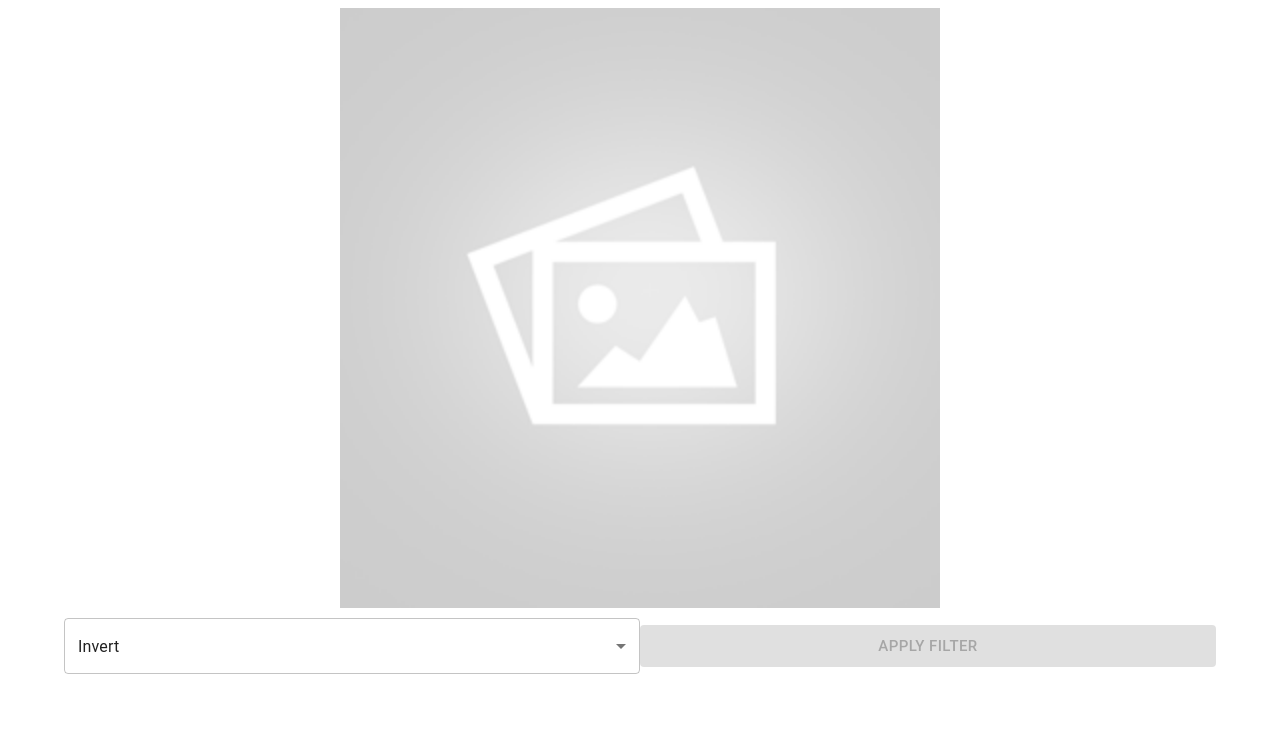
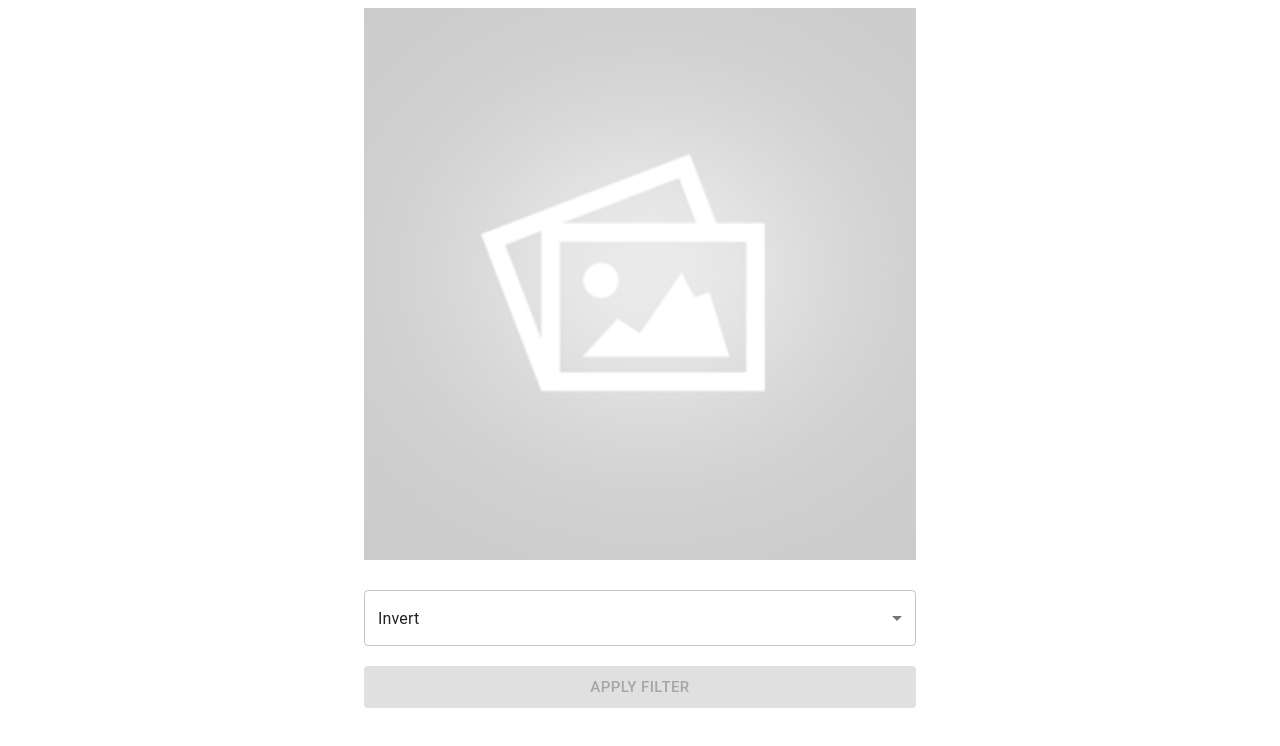
Before and after one commit to matiasmicheletto/image-processing-app, a React (Vite) app: page / in a window 1280 px wide. Shown: the top 746 px of the page. Built offline with nearby package versions, Linux system fonts and the light colour scheme.

Commit message:
Refactor filter functions

```diff
--- a/src/App.jsx
+++ b/src/App.jsx
@@ -1,14 +1,14 @@
 import React, { useState, createRef } from 'react';
 import { Container, Button, Grid, Select, MenuItem } from '@mui/material';
 import defaultImage from './assets/empty-image.png';
-import { invert, borders, smooth } from './imageProcessing';
-
+import filter from './imageProcessing';
 
 const App = () => {
 
     const [image, setImage] = useState(defaultImage);
     const [statusCode, setStatusCode] = useState(0); // 0: no image, 1: loading, 2: ready, 3: processed
     const [filterName, setFilterName] = useState("invert");
+    const [elapsed, setElapsed] = useState(-1);
     const inputFile = createRef(null);
 
     const handleUploadImage = e => {
@@ -26,40 +26,26 @@ const App = () => {
             setImage(defaultImage);
             setStatusCode(0);
         }
+        setElapsed(-1);
     };
 
     const handleFilterImage = () => { // Btn callback
-
-        let filter = ()=>{};
-        switch(filterName){
-            case "invert":
-                filter = invert;
-                break;
-            case "borders":
-                filter = borders;
-                break;
-            case "smooth":
-                filter = smooth;
-                break;
-            default:
-                filter = invert;
-        }
-
-        filter(image)
+        filter(image, filterName)
         .then(result => {
-            setImage(result);
+            setImage(result.image);
+            setElapsed(result.elapsed);
             setStatusCode(3);
             inputFile.current.value = ""; // Clear input file to allow user to upload the same image
         });
     };
 
     const handleFilterChange = e => {
-        console.log(e.target.value);
         setFilterName(e.target.value);
+        setStatusCode(2);
     };
 
     return(
-        <Container>
+        <Container style={{maxWidth: "600px", margin: "0 auto"}}>
             <Grid
                 container
                 justifyContent="center"
@@ -72,26 +58,28 @@ const App = () => {
                         accept="image/*"
                         ref={inputFile}
                         onChange={handleUploadImage} />
+                    {elapsed > -1 &&
+                        <span style={{textAlign:"right", width:"100%"}}>
+                            Processing time: {elapsed} ms
+                        </span>
+                    }
             </Grid>
             <Grid
                 container
-                direction="row"
+                direction="column"
                 justifyContent="center"
                 alignItems="center"
                 style={{marginTop:"10px"}}>
-                    <Grid item xs={12} sm={6}>
                     <Select
-                            style={{width: "100%"}}
+                        style={{width: "100%", marginTop: "20px"}}
                         value={filterName}
                         onChange={handleFilterChange}>
                         <MenuItem value="invert">Invert</MenuItem>
-                            <MenuItem value="borders">Borders</MenuItem>
+                        <MenuItem value="sobel">Sobel</MenuItem>
                         <MenuItem value="smooth">Smooth</MenuItem>
                     </Select>
-                    </Grid>
-                    <Grid item xs={12} sm={6}>
                     <Button
-                            style={{width: "100%"}}
+                        style={{width: "100%", marginTop: "20px"}}
                         size="large"
                         variant="contained"
                         onClick={handleFilterImage}
@@ -99,7 +87,6 @@ const App = () => {
                             Apply filter
                     </Button>
             </Grid>
-            </Grid>
         </Container>
     );
 };
--- a/src/imageProcessing.js
+++ b/src/imageProcessing.js
@@ -1,3 +1,48 @@
+// Kernels
+
+const sobel3h = [
+    [-1, 0, 1],
+    [-2, 0, 2],
+    [-1, 0, 1]
+];
+const sobel3v = [
+    [-1, -2, -1],
+    [0, 0, 0],
+    [1, 2, 1]
+];
+const sobel5h = [
+    [2, 2, 4, 2, 2],
+    [1, 1, 2, 1, 1],
+    [0, 0, 0, 0, 0],
+    [-1, -1, -2, -1, -1],
+    [-2, -2, -4, -2, -2]
+];
+const sobel5v = [
+    [2, 1, 0, -1, -2],
+    [2, 1, 0, -1, -2],
+    [4, 2, 0, -2, -4],
+    [2, 1, 0, -1, -2],
+    [2, 1, 0, -1, -2]
+];
+const gse = [
+    [0, 0, 1, 2, 1, 0, 0],
+    [0, 3, 13, 22, 13, 3, 0],
+    [1, 13, 59, 97, 59, 13, 1],
+    [2, 22, 97, 159, 97, 22, 2],
+    [1, 13, 59, 97, 59, 13, 1],
+    [0, 3, 13, 22, 13, 3, 0],
+    [0, 0, 1, 2, 1, 0, 0]
+];
+const ones7 = [
+   [1, 1, 1, 1, 1, 1, 1],
+   [1, 1, 1, 1, 1, 1, 1],
+   [1, 1, 1, 1, 1, 1, 1],
+   [1, 1, 1, 1, 1, 1, 1],
+   [1, 1, 1, 1, 1, 1, 1],
+   [1, 1, 1, 1, 1, 1, 1],
+   [1, 1, 1, 1, 1, 1, 1]
+];
+
 
 /// RGB matrix operators
 const clamp = value => Math.max(0, Math.min(255, value));
@@ -29,18 +74,6 @@ const convolution = (imageData, width, height, se) => {
    return res;
 };
 
-
-const invertRGB = imageData => {
-    const res = new Uint8ClampedArray(imageData.length);
-    for(let i = 0; i < imageData.length; i+=4){
-         res[i] = 255-imageData[i];
-         res[i+1] = 255-imageData[i+1];
-         res[i+2] = 255-imageData[i+2];
-         res[i+3] = imageData[i+3];
-    }
-    return res;
-};
-
 const gradientMag = (imageData1, imageData2) => {
     if(imageData1.length === imageData2.length){
         const res = new Uint8ClampedArray(imageData1.length);
@@ -53,63 +86,51 @@ const gradientMag = (imageData1, imageData2) => {
 };
 
 
-// Special filters
+// Image filters
 
-const smoothing = (imageData, width, height) => {
-    /*
-    const gse = [
-        [0, 0, 1, 2, 1, 0, 0],
-        [0, 3, 13, 22, 13, 3, 0],
-        [1, 13, 59, 97, 59, 13, 1],
-        [2, 22, 97, 159, 97, 22, 2],
-        [1, 13, 59, 97, 59, 13, 1],
-        [0, 3, 13, 22, 13, 3, 0],
-        [0, 0, 1, 2, 1, 0, 0]
-    ];
-    */
-   const se = [
-       [1, 1, 1, 1, 1, 1, 1],
-       [1, 1, 1, 1, 1, 1, 1],
-       [1, 1, 1, 1, 1, 1, 1],
-       [1, 1, 1, 1, 1, 1, 1],
-       [1, 1, 1, 1, 1, 1, 1],
-       [1, 1, 1, 1, 1, 1, 1],
-       [1, 1, 1, 1, 1, 1, 1]
-    ];
-    return convolution(imageData, width, height, se);
+const filters = {
+    invert: imageData => new Promise(resolve => {
+            const data = new Uint8ClampedArray(imageData.data.length);
+            for(let i = 0; i < imageData.data.length; i+=4){
+                data[i] = 255-imageData.data[i];
+                data[i+1] = 255-imageData.data[i+1];
+                data[i+2] = 255-imageData.data[i+2];
+                data[i+3] = imageData.data[i+3];
+            }
+            const res = new ImageData(imageData.width, imageData.height);
+            res.data.set(data);
+            resolve(res);
+        }),
+    smooth: imageData => new Promise(resolve => {
+        const {width, height} = imageData;
+        const data = convolution(imageData.data, width, height, ones7);
+        const res = new ImageData(width, height);
+        res.data.set(data);
+        resolve(res);
+    }),
+    sobel: imageData => new Promise(resolve => {
+        const {width, height} = imageData;
+        const gx = convolution(imageData.data, width, height, sobel5h);
+        const gy = convolution(imageData.data, width, height, sobel5v);
+        const data = gradientMag(gx, gy);
+        const res = new ImageData(width, height);
+        res.data.set(data);
+        resolve(res);
+    }),
 };
 
-const sobel = (imageData, width, height) => {
-    const seh = [
-        [-1, 0, 1],
-        [-2, 0, 2],
-        [-1, 0, 1]
-    ];
-    const gx = convolution(imageData, width, height, seh);
 
-    const sev = [
-        [-1, -2, -1],
-        [0, 0, 0],
-        [1, 2, 1]
-    ];
-    const gy = convolution(imageData, width, height, sev);
-    return gradientMag(gx, gy);
 
-};
+// Base64 operations
 
-/// Base64 operations
-
-const applyFilter = (base64, filterFc) => {
-    // This async function decodes de base64 image and applies a filter to the RGB matrix
+const base64ToImageData = base64 => {
     return new Promise( (resolve, reject) => {
         const canvas = document.createElement('canvas');
         const ctx = canvas.getContext('2d');
         const img = new Image();
-
         const watchdog = setTimeout(()=>{
             reject("Timeout");
         }, 5000);
-
         img.onload = () => {
             clearTimeout(watchdog);
             const {width, height} = img;
@@ -117,17 +138,33 @@ const applyFilter = (base64, filterFc) => {
             canvas.height = height;
             ctx.drawImage(img, 0, 0);
             const imageData = ctx.getImageData(0, 0, width, height);
-            const res = filterFc(imageData.data, width, height);
-            imageData.data.set(res);
-            ctx.putImageData(imageData, 0, 0, 0, 0, width, height);
-            const newBase64 = canvas.toDataURL('image/png', 1.0);
-            resolve(newBase64);
+            resolve(imageData);
         };
         img.src = base64;
     });
 };
 
-/// Export methods
-export const invert = base64 => applyFilter(base64, invertRGB);
-export const borders = base64 => applyFilter(base64, sobel);
-export const smooth = base64 => applyFilter(base64, smoothing);
+const imageDataToBase64 = imageData => {
+    const canvas = document.createElement('canvas');
+    const {width, height} = imageData;
+    canvas.width = width;
+    canvas.height = height;
+    const ctx = canvas.getContext('2d');
+    ctx.putImageData(imageData, 0, 0, 0, 0, width, height);
+    return canvas.toDataURL('image/png', 1.0);
+};
+
+
+const filter = (base64, name) => new Promise(resolve => {
+    const start = Date.now();
+    base64ToImageData(base64)
+    .then(filters[name])
+    .then(result => {
+        resolve({
+            image: imageDataToBase64(result),
+            elapsed: Date.now() - start
+        });
+    });
+});
+
+export default filter;
```
Lines whose indentation alone changed are shown as unchanged.
